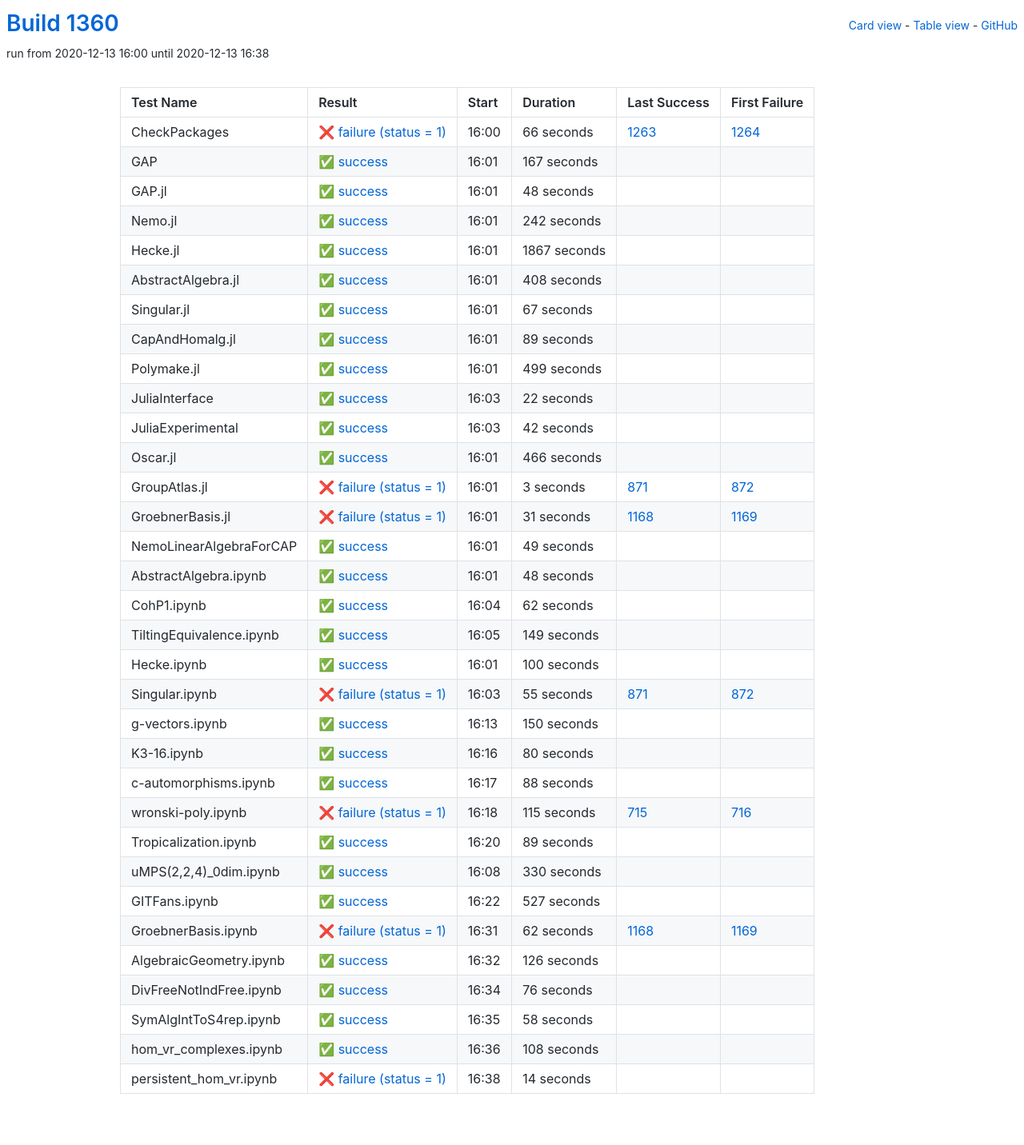
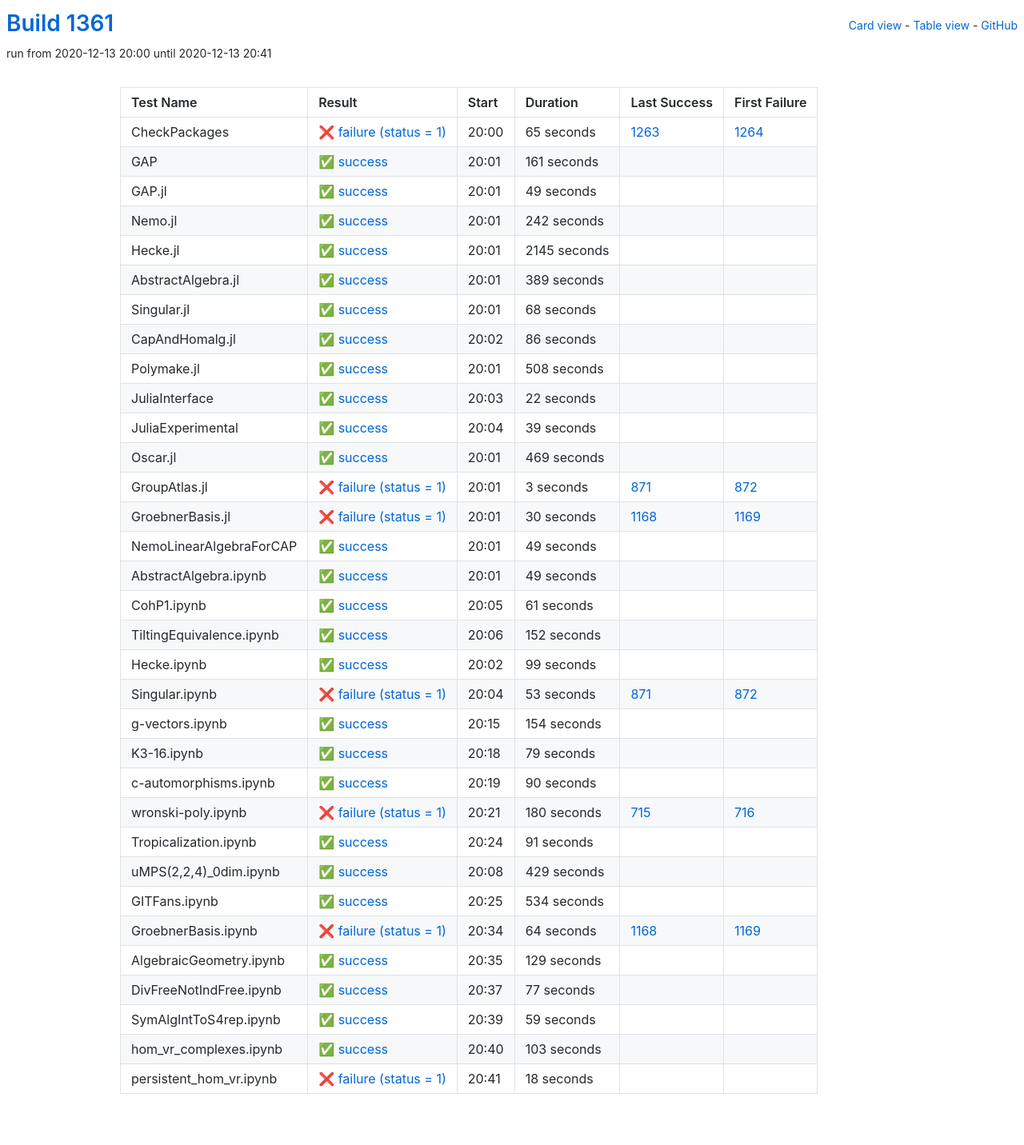
Before and after one commit to oscar-system/oscar-ci-status-stable, a Jekyll site: the page built from table.html, in a window 1280 px wide. Shown: the whole page at 80% size. Built offline with Jekyll 4.4.1, drawn with Linux system fonts in a browser that asks for light colours.

Commit message:
Build #1361

```diff
--- a/_data/ci.yml
+++ b/_data/ci.yml
@@ -1,6 +1,6 @@
 ---
-build: 1360
-build_url: https://oscarci.mathematik.uni-kl.de/job/oscar-stable/1360/
+build: 1361
+build_url: https://oscarci.mathematik.uni-kl.de/job/oscar-stable/1361/
 job: oscar-stable
 organization: oscar-system
 repo: oscar-ci-status-stable
@@ -8,44 +8,44 @@ repourl: https://github.com/oscar-system/oscar-ci-status-stable
 tests:
 - name: CheckPackages
   id: checkpackages
-  log: https://oscarci.mathematik.uni-kl.de/job/oscar-stable/1360/artifact/logs/build-1360/CheckPackages.log
-  start: 2020-12-13 16:00
+  log: https://oscarci.mathematik.uni-kl.de/job/oscar-stable/1361/artifact/logs/build-1361/CheckPackages.log
+  start: 2020-12-13 20:00
   success: false
   exitcode: 1
   status: failure
-  duration: 66
+  duration: 65
   last_success: 1263
   last_success_url: https://oscarci.mathematik.uni-kl.de/job/oscar-stable/1263/
   first_failure: 1264
   first_failure_url: https://oscarci.mathematik.uni-kl.de/job/oscar-stable/1264/
 - name: GAP
   id: gap
-  log: https://oscarci.mathematik.uni-kl.de/job/oscar-stable/1360/artifact/logs/build-1360/GAP.log
-  start: 2020-12-13 16:01
+  log: https://oscarci.mathematik.uni-kl.de/job/oscar-stable/1361/artifact/logs/build-1361/GAP.log
+  start: 2020-12-13 20:01
   success: true
   exitcode: 0
   status: success
-  duration: 167
+  duration: 161
   last_success: false
   last_success_url:
   first_failure: false
   first_failure_url:
 - name: GAP.jl
   id: gap-jl
-  log: https://oscarci.mathematik.uni-kl.de/job/oscar-stable/1360/artifact/logs/build-1360/GAP.jl.log
-  start: 2020-12-13 16:01
+  log: https://oscarci.mathematik.uni-kl.de/job/oscar-stable/1361/artifact/logs/build-1361/GAP.jl.log
+  start: 2020-12-13 20:01
   success: true
   exitcode: 0
   status: success
-  duration: 48
+  duration: 49
   last_success: false
   last_success_url:
   first_failure: false
   first_failure_url:
 - name: Nemo.jl
   id: nemo-jl
-  log: https://oscarci.mathematik.uni-kl.de/job/oscar-stable/1360/artifact/logs/build-1360/Nemo.jl.log
-  start: 2020-12-13 16:01
+  log: https://oscarci.mathematik.uni-kl.de/job/oscar-stable/1361/artifact/logs/build-1361/Nemo.jl.log
+  start: 2020-12-13 20:01
   success: true
   exitcode: 0
   status: success
@@ -56,68 +56,68 @@ tests:
   first_failure_url:
 - name: Hecke.jl
   id: hecke-jl
-  log: https://oscarci.mathematik.uni-kl.de/job/oscar-stable/1360/artifact/logs/build-1360/Hecke.jl.log
-  start: 2020-12-13 16:01
+  log: https://oscarci.mathematik.uni-kl.de/job/oscar-stable/1361/artifact/logs/build-1361/Hecke.jl.log
+  start: 2020-12-13 20:01
   success: true
   exitcode: 0
   status: success
-  duration: 1867
+  duration: 2145
   last_success: false
   last_success_url:
   first_failure: false
   first_failure_url:
 - name: AbstractAlgebra.jl
   id: abstractalgebra-jl
-  log: https://oscarci.mathematik.uni-kl.de/job/oscar-stable/1360/artifact/logs/build-1360/AbstractAlgebra.jl.log
-  start: 2020-12-13 16:01
+  log: https://oscarci.mathematik.uni-kl.de/job/oscar-stable/1361/artifact/logs/build-1361/AbstractAlgebra.jl.log
+  start: 2020-12-13 20:01
   success: true
   exitcode: 0
   status: success
-  duration: 408
+  duration: 389
   last_success: false
   last_success_url:
   first_failure: false
   first_failure_url:
 - name: Singular.jl
   id: singular-jl
-  log: https://oscarci.mathematik.uni-kl.de/job/oscar-stable/1360/artifact/logs/build-1360/Singular.jl.log
-  start: 2020-12-13 16:01
+  log: https://oscarci.mathematik.uni-kl.de/job/oscar-stable/1361/artifact/logs/build-1361/Singular.jl.log
+  start: 2020-12-13 20:01
   success: true
   exitcode: 0
   status: success
-  duration: 67
+  duration: 68
   last_success: false
   last_success_url:
   first_failure: false
   first_failure_url:
 - name: CapAndHomalg.jl
   id: capandhomalg-jl
-  log: https://oscarci.mathematik.uni-kl.de/job/oscar-stable/1360/artifact/logs/build-1360/CapAndHomalg.jl.log
-  start: 2020-12-13 16:01
+  log: https://oscarci.mathematik.uni-kl.de/job/oscar-stable/1361/artifact/logs/build-1361/CapAndHomalg.jl.log
+  start: 2020-12-13 20:02
   success: true
   exitcode: 0
   status: success
-  duration: 89
+  duration: 86
   last_success: false
   last_success_url:
   first_failure: false
   first_failure_url:
 - name: Polymake.jl
   id: polymake-jl
-  log: https://oscarci.mathematik.uni-kl.de/job/oscar-stable/1360/artifact/logs/build-1360/Polymake.jl.log
-  start: 2020-12-13 16:01
+  log: https://oscarci.mathematik.uni-kl.de/job/oscar-stable/1361/artifact/logs/build-1361/Polymake.jl.log
+  start: 2020-12-13 20:01
   success: true
   exitcode: 0
   status: success
-  duration: 499
+  duration: 508
   last_success: false
   last_success_url:
   first_failure: false
   first_failure_url:
 - name: JuliaInterface
   id: juliainterface
-  log: https://oscarci.mathematik.uni-kl.de/job/oscar-stable/1360/artifact/logs/build-1360/JuliaInterface.log
-  start: 2020-12-13 16:03
+  log: https://oscarci.mathematik.uni-kl.de/job/oscar-stable/1361/artifact/logs/build-1361/JuliaInterface.log
+  start: 2020-12-13 20:03
   success: true
   exitcode: 0
   status: success
@@ -128,32 +128,32 @@ tests:
   first_failure_url:
 - name: JuliaExperimental
   id: juliaexperimental
-  log: https://oscarci.mathematik.uni-kl.de/job/oscar-stable/1360/artifact/logs/build-1360/JuliaExperimental.log
-  start: 2020-12-13 16:03
+  log: https://oscarci.mathematik.uni-kl.de/job/oscar-stable/1361/artifact/logs/build-1361/JuliaExperimental.log
+  start: 2020-12-13 20:04
   success: true
   exitcode: 0
   status: success
-  duration: 42
+  duration: 39
   last_success: false
   last_success_url:
   first_failure: false
   first_failure_url:
 - name: Oscar.jl
   id: oscar-jl
-  log: https://oscarci.mathematik.uni-kl.de/job/oscar-stable/1360/artifact/logs/build-1360/Oscar.jl.log
-  start: 2020-12-13 16:01
+  log: https://oscarci.mathematik.uni-kl.de/job/oscar-stable/1361/artifact/logs/build-1361/Oscar.jl.log
+  start: 2020-12-13 20:01
   success: true
   exitcode: 0
   status: success
-  duration: 466
+  duration: 469
   last_success: false
   last_success_url:
   first_failure: false
   first_failure_url:
 - name: GroupAtlas.jl
   id: groupatlas-jl
-  log: https://oscarci.mathematik.uni-kl.de/job/oscar-stable/1360/artifact/logs/build-1360/GroupAtlas.jl.log
-  start: 2020-12-13 16:01
+  log: https://oscarci.mathematik.uni-kl.de/job/oscar-stable/1361/artifact/logs/build-1361/GroupAtlas.jl.log
+  start: 2020-12-13 20:01
   success: false
   exitcode: 1
   status: failure
@@ -164,20 +164,20 @@ tests:
   first_failure_url: https://oscarci.mathematik.uni-kl.de/job/oscar-stable/872/
 - name: GroebnerBasis.jl
   id: groebnerbasis-jl
-  log: https://oscarci.mathematik.uni-kl.de/job/oscar-stable/1360/artifact/logs/build-1360/GroebnerBasis.jl.log
-  start: 2020-12-13 16:01
+  log: https://oscarci.mathematik.uni-kl.de/job/oscar-stable/1361/artifact/logs/build-1361/GroebnerBasis.jl.log
+  start: 2020-12-13 20:01
   success: false
   exitcode: 1
   status: failure
-  duration: 31
+  duration: 30
   last_success: 1168
   last_success_url: https://oscarci.mathematik.uni-kl.de/job/oscar-stable/1168/
   first_failure: 1169
   first_failure_url: https://oscarci.mathematik.uni-kl.de/job/oscar-stable/1169/
 - name: NemoLinearAlgebraForCAP
   id: nemolinearalgebraforcap
-  log: https://oscarci.mathematik.uni-kl.de/job/oscar-stable/1360/artifact/logs/build-1360/NemoLinearAlgebraForCAP.log
-  start: 2020-12-13 16:01
+  log: https://oscarci.mathematik.uni-kl.de/job/oscar-stable/1361/artifact/logs/build-1361/NemoLinearAlgebraForCAP.log
+  start: 2020-12-13 20:01
   success: true
   exitcode: 0
   status: success
@@ -188,216 +188,216 @@ tests:
   first_failure_url:
 - name: AbstractAlgebra.ipynb
   id: abstractalgebra-ipynb
-  log: https://oscarci.mathematik.uni-kl.de/job/oscar-stable/1360/artifact/logs/build-1360/AbstractAlgebra.ipynb.log
-  start: 2020-12-13 16:01
+  log: https://oscarci.mathematik.uni-kl.de/job/oscar-stable/1361/artifact/logs/build-1361/AbstractAlgebra.ipynb.log
+  start: 2020-12-13 20:01
   success: true
   exitcode: 0
   status: success
-  duration: 48
+  duration: 49
   last_success: false
   last_success_url:
   first_failure: false
   first_failure_url:
 - name: CohP1.ipynb
   id: cohp1-ipynb
-  log: https://oscarci.mathematik.uni-kl.de/job/oscar-stable/1360/artifact/logs/build-1360/CohP1.ipynb.log
-  start: 2020-12-13 16:04
+  log: https://oscarci.mathematik.uni-kl.de/job/oscar-stable/1361/artifact/logs/build-1361/CohP1.ipynb.log
+  start: 2020-12-13 20:05
   success: true
   exitcode: 0
   status: success
-  duration: 62
+  duration: 61
   last_success: false
   last_success_url:
   first_failure: false
   first_failure_url:
 - name: TiltingEquivalence.ipynb
   id: tiltingequivalence-ipynb
-  log: https://oscarci.mathematik.uni-kl.de/job/oscar-stable/1360/artifact/logs/build-1360/TiltingEquivalence.ipynb.log
-  start: 2020-12-13 16:05
+  log: https://oscarci.mathematik.uni-kl.de/job/oscar-stable/1361/artifact/logs/build-1361/TiltingEquivalence.ipynb.log
+  start: 2020-12-13 20:06
   success: true
   exitcode: 0
   status: success
-  duration: 149
+  duration: 152
   last_success: false
   last_success_url:
   first_failure: false
   first_failure_url:
 - name: Hecke.ipynb
   id: hecke-ipynb
-  log: https://oscarci.mathematik.uni-kl.de/job/oscar-stable/1360/artifact/logs/build-1360/Hecke.ipynb.log
-  start: 2020-12-13 16:01
+  log: https://oscarci.mathematik.uni-kl.de/job/oscar-stable/1361/artifact/logs/build-1361/Hecke.ipynb.log
+  start: 2020-12-13 20:02
   success: true
   exitcode: 0
   status: success
-  duration: 100
+  duration: 99
   last_success: false
   last_success_url:
   first_failure: false
   first_failure_url:
 - name: Singular.ipynb
   id: singular-ipynb
-  log: https://oscarci.mathematik.uni-kl.de/job/oscar-stable/1360/artifact/logs/build-1360/Singular.ipynb.log
-  start: 2020-12-13 16:03
+  log: https://oscarci.mathematik.uni-kl.de/job/oscar-stable/1361/artifact/logs/build-1361/Singular.ipynb.log
+  start: 2020-12-13 20:04
   success: false
   exitcode: 1
   status: failure
-  duration: 55
+  duration: 53
   last_success: 871
   last_success_url: https://oscarci.mathematik.uni-kl.de/job/oscar-stable/871/
   first_failure: 872
   first_failure_url: https://oscarci.mathematik.uni-kl.de/job/oscar-stable/872/
 - name: g-vectors.ipynb
   id: g-vectors-ipynb
-  log: https://oscarci.mathematik.uni-kl.de/job/oscar-stable/1360/artifact/logs/build-1360/g-vectors.ipynb.log
-  start: 2020-12-13 16:13
+  log: https://oscarci.mathematik.uni-kl.de/job/oscar-stable/1361/artifact/logs/build-1361/g-vectors.ipynb.log
+  start: 2020-12-13 20:15
   success: true
   exitcode: 0
   status: success
-  duration: 150
+  duration: 154
   last_success: false
   last_success_url:
   first_failure: false
   first_failure_url:
 - name: K3-16.ipynb
   id: k3-16-ipynb
-  log: https://oscarci.mathematik.uni-kl.de/job/oscar-stable/1360/artifact/logs/build-1360/K3-16.ipynb.log
-  start: 2020-12-13 16:16
+  log: https://oscarci.mathematik.uni-kl.de/job/oscar-stable/1361/artifact/logs/build-1361/K3-16.ipynb.log
+  start: 2020-12-13 20:18
   success: true
   exitcode: 0
   status: success
-  duration: 80
+  duration: 79
   last_success: false
   last_success_url:
   first_failure: false
   first_failure_url:
 - name: c-automorphisms.ipynb
   id: c-automorphisms-ipynb
-  log: https://oscarci.mathematik.uni-kl.de/job/oscar-stable/1360/artifact/logs/build-1360/c-automorphisms.ipynb.log
-  start: 2020-12-13 16:17
+  log: https://oscarci.mathematik.uni-kl.de/job/oscar-stable/1361/artifact/logs/build-1361/c-automorphisms.ipynb.log
+  start: 2020-12-13 20:19
   success: true
   exitcode: 0
   status: success
-  duration: 88
+  duration: 90
   last_success: false
   last_success_url:
   first_failure: false
   first_failure_url:
 - name: wronski-poly.ipynb
   id: wronski-poly-ipynb
-  log: https://oscarci.mathematik.uni-kl.de/job/oscar-stable/1360/artifact/logs/build-1360/wronski-poly.ipynb.log
-  start: 2020-12-13 16:18
+  log: https://oscarci.mathematik.uni-kl.de/job/oscar-stable/1361/artifact/logs/build-1361/wronski-poly.ipynb.log
+  start: 2020-12-13 20:21
   success: false
   exitcode: 1
   status: failure
-  duration: 115
+  duration: 180
   last_success: 715
   last_success_url: https://oscarci.mathematik.uni-kl.de/job/oscar-stable/715/
   first_failure: 716
   first_failure_url: https://oscarci.mathematik.uni-kl.de/job/oscar-stable/716/
 - name: Tropicalization.ipynb
   id: tropicalization-ipynb
-  log: https://oscarci.mathematik.uni-kl.de/job/oscar-stable/1360/artifact/logs/build-1360/Tropicalization.ipynb.log
-  start: 2020-12-13 16:20
+  log: https://oscarci.mathematik.uni-kl.de/job/oscar-stable/1361/artifact/logs/build-1361/Tropicalization.ipynb.log
+  start: 2020-12-13 20:24
   success: true
   exitcode: 0
   status: success
-  duration: 89
+  duration: 91
   last_success: false
   last_success_url:
   first_failure: false
   first_failure_url:
 - name: uMPS(2,2,4)_0dim.ipynb
   id: umps-2-2-4-0dim-ipynb
-  log: https://oscarci.mathematik.uni-kl.de/job/oscar-stable/1360/artifact/logs/build-1360/uMPS-2-2-4-_0dim.ipynb.log
-  start: 2020-12-13 16:08
+  log: https://oscarci.mathematik.uni-kl.de/job/oscar-stable/1361/artifact/logs/build-1361/uMPS-2-2-4-_0dim.ipynb.log
+  start: 2020-12-13 20:08
   success: true
   exitcode: 0
   status: success
-  duration: 330
+  duration: 429
   last_success: false
   last_success_url:
   first_failure: false
   first_failure_url:
 - name: GITFans.ipynb
   id: gitfans-ipynb
-  log: https://oscarci.mathematik.uni-kl.de/job/oscar-stable/1360/artifact/logs/build-1360/GITFans.ipynb.log
-  start: 2020-12-13 16:22
+  log: https://oscarci.mathematik.uni-kl.de/job/oscar-stable/1361/artifact/logs/build-1361/GITFans.ipynb.log
+  start: 2020-12-13 20:25
   success: true
   exitcode: 0
   status: success
-  duration: 527
+  duration: 534
   last_success: false
   last_success_url:
   first_failure: false
   first_failure_url:
 - name: GroebnerBasis.ipynb
   id: groebnerbasis-ipynb
-  log: https://oscarci.mathematik.uni-kl.de/job/oscar-stable/1360/artifact/logs/build-1360/GroebnerBasis.ipynb.log
-  start: 2020-12-13 16:31
+  log: https://oscarci.mathematik.uni-kl.de/job/oscar-stable/1361/artifact/logs/build-1361/GroebnerBasis.ipynb.log
+  start: 2020-12-13 20:34
   success: false
   exitcode: 1
   status: failure
-  duration: 62
+  duration: 64
   last_success: 1168
   last_success_url: https://oscarci.mathematik.uni-kl.de/job/oscar-stable/1168/
   first_failure: 1169
   first_failure_url: https://oscarci.mathematik.uni-kl.de/job/oscar-stable/1169/
 - name: AlgebraicGeometry.ipynb
   id: algebraicgeometry-ipynb
-  log: https://oscarci.mathematik.uni-kl.de/job/oscar-stable/1360/artifact/logs/build-1360/AlgebraicGeometry.ipynb.log
-  start: 2020-12-13 16:32
+  log: https://oscarci.mathematik.uni-kl.de/job/oscar-stable/1361/artifact/logs/build-1361/AlgebraicGeometry.ipynb.log
+  start: 2020-12-13 20:35
   success: true
   exitcode: 0
   status: success
-  duration: 126
+  duration: 129
   last_success: false
   last_success_url:
   first_failure: false
   first_failure_url:
 - name: DivFreeNotIndFree.ipynb
   id: divfreenotindfree-ipynb
-  log: https://oscarci.mathematik.uni-kl.de/job/oscar-stable/1360/artifact/logs/build-1360/DivFreeNotIndFree.ipynb.log
-  start: 2020-12-13 16:34
+  log: https://oscarci.mathematik.uni-kl.de/job/oscar-stable/1361/artifact/logs/build-1361/DivFreeNotIndFree.ipynb.log
+  start: 2020-12-13 20:37
   success: true
   exitcode: 0
   status: success
-  duration: 76
+  duration: 77
   last_success: false
   last_success_url:
   first_failure: false
   first_failure_url:
 - name: SymAlgIntToS4rep.ipynb
   id: symalginttos4rep-ipynb
-  log: https://oscarci.mathematik.uni-kl.de/job/oscar-stable/1360/artifact/logs/build-1360/SymAlgIntToS4rep.ipynb.log
-  start: 2020-12-13 16:35
+  log: https://oscarci.mathematik.uni-kl.de/job/oscar-stable/1361/artifact/logs/build-1361/SymAlgIntToS4rep.ipynb.log
+  start: 2020-12-13 20:39
   success: true
   exitcode: 0
   status: success
-  duration: 58
+  duration: 59
   last_success: false
   last_success_url:
   first_failure: false
   first_failure_url:
 - name: hom_vr_complexes.ipynb
   id: hom-vr-complexes-ipynb
-  log: https://oscarci.mathematik.uni-kl.de/job/oscar-stable/1360/artifact/logs/build-1360/hom_vr_complexes.ipynb.log
-  start: 2020-12-13 16:36
+  log: https://oscarci.mathematik.uni-kl.de/job/oscar-stable/1361/artifact/logs/build-1361/hom_vr_complexes.ipynb.log
+  start: 2020-12-13 20:40
   success: true
   exitcode: 0
   status: success
-  duration: 108
+  duration: 103
   last_success: false
   last_success_url:
   first_failure: false
   first_failure_url:
 - name: persistent_hom_vr.ipynb
   id: persistent-hom-vr-ipynb
-  log: https://oscarci.mathematik.uni-kl.de/job/oscar-stable/1360/artifact/logs/build-1360/persistent_hom_vr.ipynb.log
-  start: 2020-12-13 16:38
+  log: https://oscarci.mathematik.uni-kl.de/job/oscar-stable/1361/artifact/logs/build-1361/persistent_hom_vr.ipynb.log
+  start: 2020-12-13 20:41
   success: false
   exitcode: 1
   status: failure
-  duration: 14
+  duration: 18
   last_success: false
   last_success_url:
   first_failure: false
```
Also changed, not shown: README.md.
